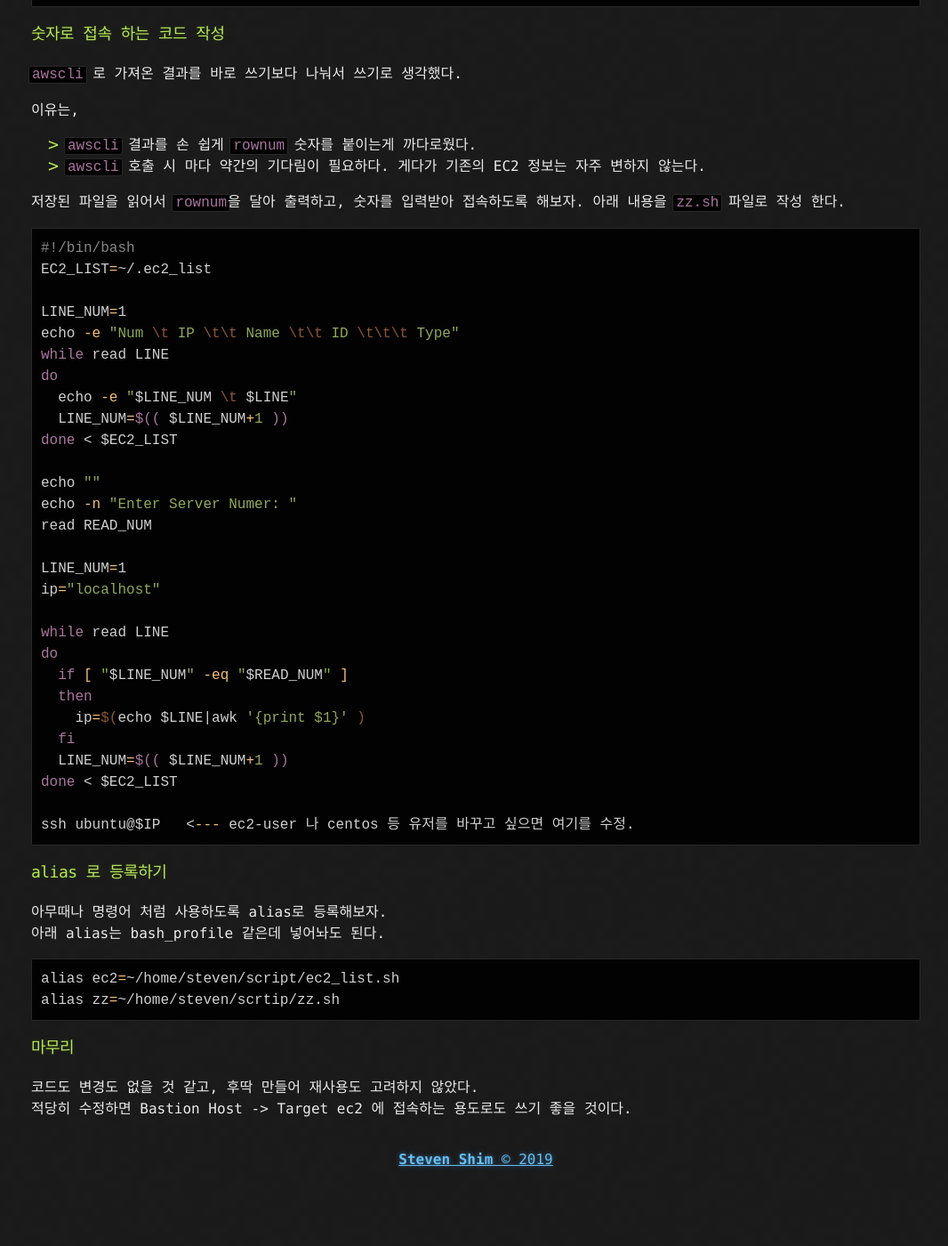
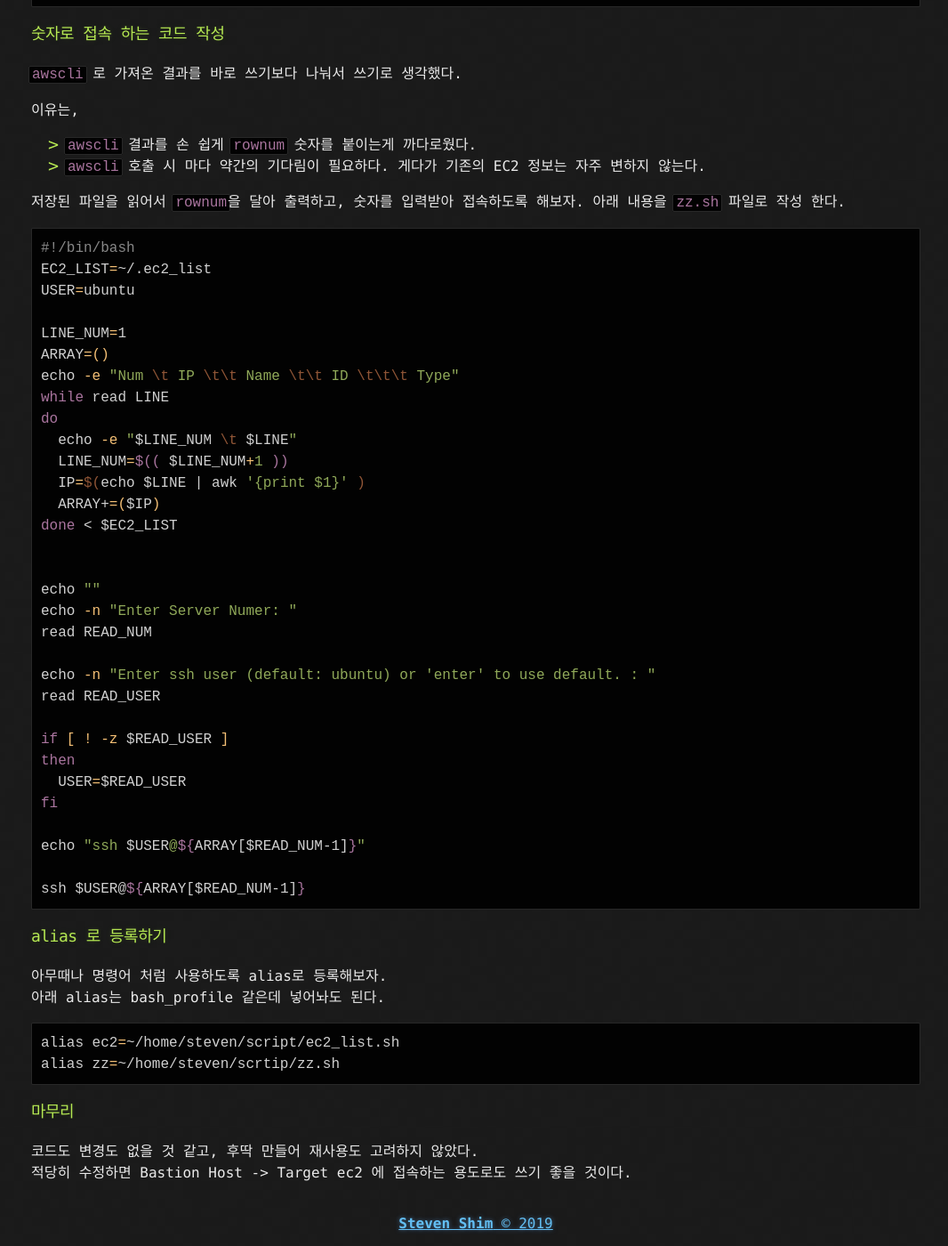
Before and after one commit to stevenshim/stevenshim.github.io, a Jekyll site: the page built from _posts/2019-06-01-ec2에-ssh-쉽게-접속하기.md, in a window 1280 px wide and 1400 px high, scrolled down 1926 px. Shown: the whole window at 89% size, without its empty margins (105-1171 px from the left). Built offline with Jekyll 4.4.1, drawn with Linux system fonts in a browser that asks for light colours; before the commit the page ends 3254 px from its top, so only the background shows below that.

Commit message:
modify sample code

````diff
--- a/_posts/2019-06-01-ec2에-ssh-쉽게-접속하기.md
+++ b/_posts/2019-06-01-ec2에-ssh-쉽게-접속하기.md
@@ -93,32 +93,35 @@ $ cat ~/.ec2_list
 ```bash
 #!/bin/bash
 EC2_LIST=~/.ec2_list
+USER=ubuntu
 
 LINE_NUM=1
+ARRAY=()
 echo -e "Num \t IP \t\t Name \t\t ID \t\t\t Type"
 while read LINE
 do
   echo -e "$LINE_NUM \t $LINE"
   LINE_NUM=$(( $LINE_NUM+1 ))
+  IP=$(echo $LINE | awk '{print $1}' )
+  ARRAY+=($IP)
 done < $EC2_LIST
+
 
 echo ""
 echo -n "Enter Server Numer: "
 read READ_NUM
 
-LINE_NUM=1
-ip="localhost"
+echo -n "Enter ssh user (default: ubuntu) or 'enter' to use default. : "
+read READ_USER
 
-while read LINE
-do
-  if [ "$LINE_NUM" -eq "$READ_NUM" ]
-  then
-    ip=$(echo $LINE|awk '{print $1}' )
-  fi
-  LINE_NUM=$(( $LINE_NUM+1 ))
-done < $EC2_LIST
+if [ ! -z $READ_USER ]
+then
+  USER=$READ_USER
+fi
 
-ssh ubuntu@$IP   <--- ec2-user 나 centos 등 유저를 바꾸고 싶으면 여기를 수정.
+echo "ssh $USER@${ARRAY[$READ_NUM-1]}"
+
+ssh $USER@${ARRAY[$READ_NUM-1]}
 ```
 
 ### alias 로 등록하기
````
